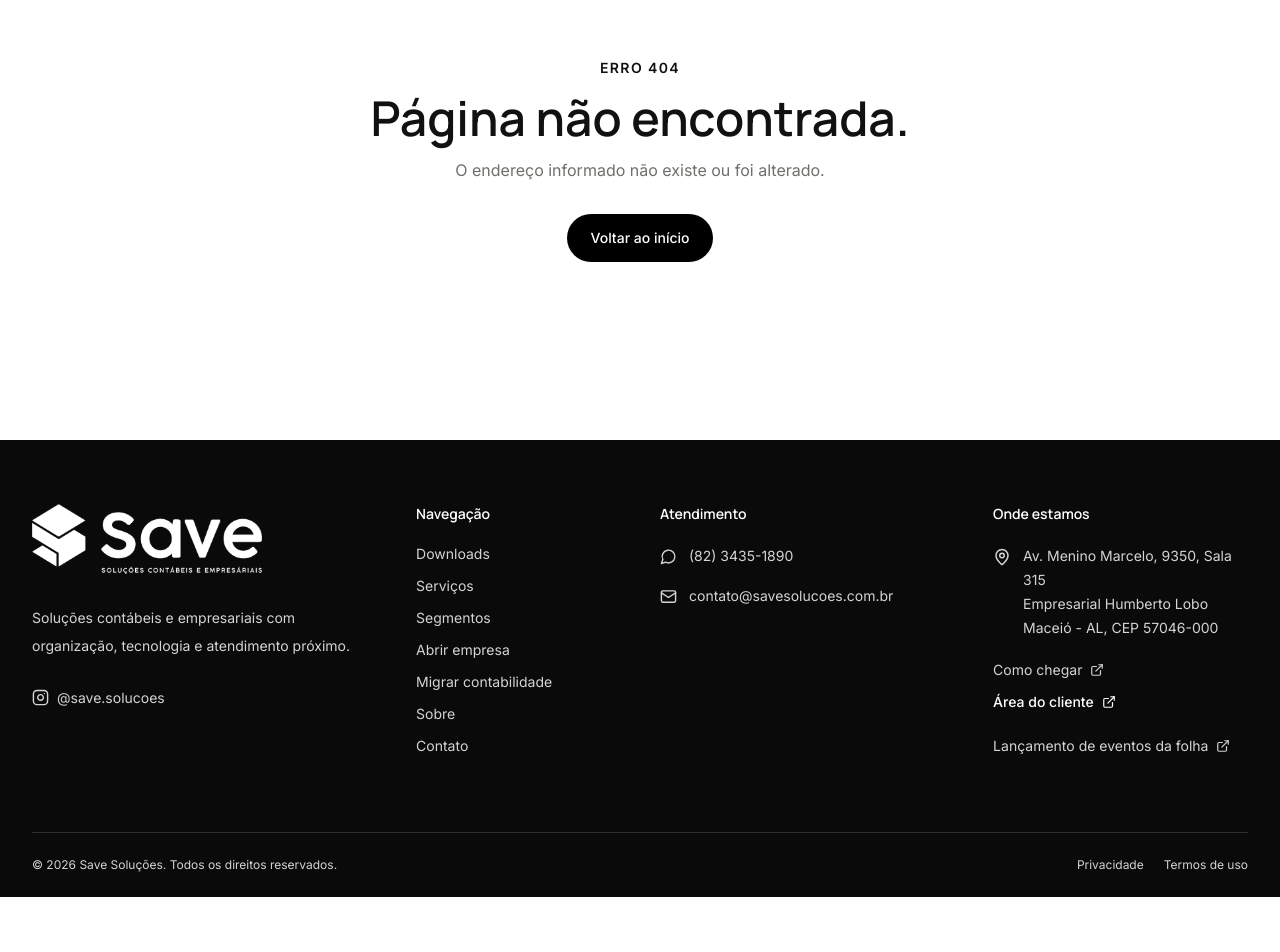
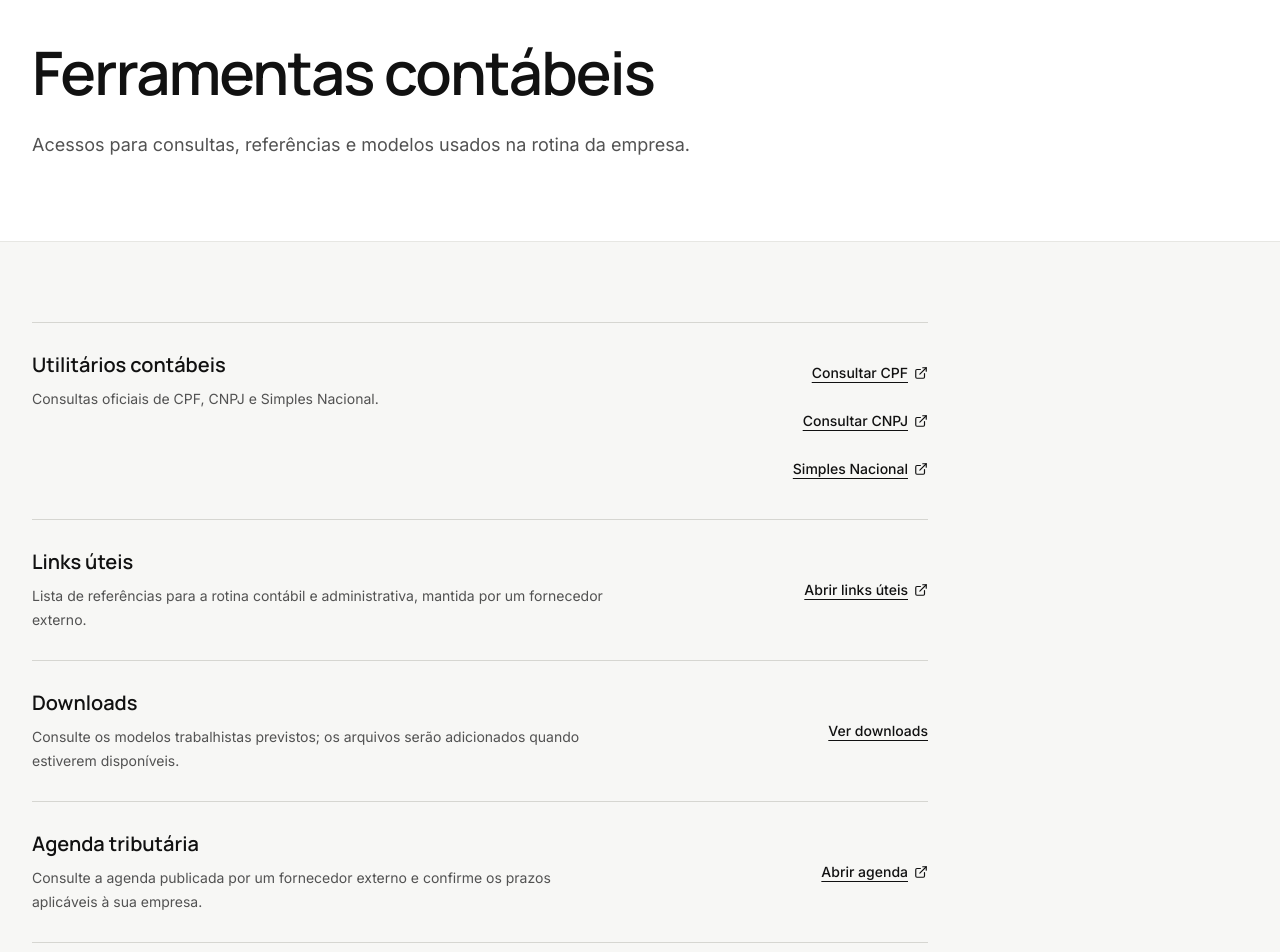
Before and after one commit to caioarchive/savesolucoes, a Next.js app: page /ferramentas in a window 1280 px wide. Before the commit this address had no page. Shown: the part 120-1072 px from the top of the page. Before the commit the page ends 1017 px from the top, so only its background shows below. Built offline with nearby package versions, Linux system fonts and the light colour scheme.

Commit message:
feat: preservar central de ferramentas contabeis

```diff
--- /dev/null
+++ b/app/ferramentas/page.js
@@ -0,0 +1,142 @@
+import Link from "next/link";
+import { ExternalLink } from "lucide-react";
+import Container from "@/components/layout/Container";
+import { makeMetadata } from "@/lib/metadata";
+
+export const metadata = makeMetadata(
+  "Ferramentas contábeis",
+  "Acesse downloads, consultas e referências úteis para a rotina da sua empresa.",
+  "/ferramentas",
+);
+
+const resources = [
+  {
+    title: "Utilitários contábeis",
+    description: "Consultas oficiais de CPF, CNPJ e Simples Nacional.",
+    links: [
+      {
+        label: "Consultar CPF",
+        href: "https://www.gov.br/receitafederal/pt-br/assuntos/orientacao-tributaria/cadastros/cpf",
+      },
+      {
+        label: "Consultar CNPJ",
+        href: "https://solucoes.receita.fazenda.gov.br/servicos/cnpjreva/cnpjreva_solicitacao.asp",
+      },
+      {
+        label: "Simples Nacional",
+        href: "https://www8.receita.fazenda.gov.br/SimplesNacional/",
+      },
+    ],
+  },
+  {
+    title: "Links úteis",
+    description:
+      "Lista de referências para a rotina contábil e administrativa, mantida por um fornecedor externo.",
+    links: [
+      {
+        label: "Abrir links úteis",
+        href: "http://idealsoftwares.com.br/links/links.html",
+      },
+    ],
+  },
+  {
+    title: "Downloads",
+    description:
+      "Consulte os modelos trabalhistas previstos; os arquivos serão adicionados quando estiverem disponíveis.",
+    links: [{ label: "Ver downloads", href: "/downloads" }],
+  },
+  {
+    title: "Agenda tributária",
+    description:
+      "Consulte a agenda publicada por um fornecedor externo e confirme os prazos aplicáveis à sua empresa.",
+    links: [
+      {
+        label: "Abrir agenda",
+        href: "http://www.idealsoftwares.com.br/agendas/index-.php",
+      },
+    ],
+  },
+  {
+    title: "Manual empresarial",
+    description: "Manual em PDF publicado por um fornecedor externo.",
+    links: [
+      {
+        label: "Abrir manual",
+        href: "http://idealsoftwares.com.br/links/manual_empresarial/Manual_empresarial.pdf",
+      },
+    ],
+  },
+  {
+    title: "Tabelas práticas",
+    description:
+      "Tabelas de referência publicadas por um fornecedor externo; confira a data e a fonte antes de usar.",
+    links: [
+      { label: "Abrir tabelas", href: "http://idealsoftwares.com.br/tabelas/" },
+    ],
+  },
+];
+
+export default function FerramentasPage() {
+  return (
+    <>
+      <section className="border-b border-border bg-white pb-16 pt-32 sm:pb-20 lg:pt-40">
+        <Container>
+          <h1 className="max-w-4xl text-balance text-4xl leading-[1.08] tracking-[-0.03em] text-foreground sm:text-5xl lg:text-6xl">
+            Ferramentas contábeis
+          </h1>
+          <p className="mt-6 max-w-2xl text-base leading-7 text-neutral-600 sm:text-lg sm:leading-8">
+            Acessos para consultas, referências e modelos usados na rotina da
+            empresa.
+          </p>
+        </Container>
+      </section>
+      <section
+        className="bg-surface py-14 sm:py-20"
+        aria-label="Recursos contábeis"
+      >
+        <Container>
+          <ul className="max-w-4xl border-t border-border-strong">
+            {resources.map((resource) => (
+              <li
+                key={resource.title}
+                className="grid gap-4 border-b border-border-strong py-7 sm:grid-cols-[1fr_auto] sm:gap-8"
+              >
+                <div>
+                  <h2 className="text-xl text-foreground">{resource.title}</h2>
+                  <p className="mt-2 max-w-xl text-sm leading-6 text-neutral-600">
+                    {resource.description}
+                  </p>
+                </div>
+                <div className="flex flex-wrap items-center gap-x-5 gap-y-1 sm:max-w-60 sm:flex-col sm:items-end sm:justify-center">
+                  {resource.links.map((link) =>
+                    link.href.startsWith("/") ? (
+                      <Link
+                        key={link.href}
+                        href={link.href}
+                        className="inline-flex min-h-11 items-center text-sm font-medium text-foreground underline underline-offset-4 focus-visible:rounded-sm focus-visible:outline-2 focus-visible:outline-offset-4 focus-visible:outline-neutral-950"
+                      >
+                        {link.label}
+                      </Link>
+                    ) : (
+                      <a
+                        key={link.href}
+                        href={link.href}
+                        target="_blank"
+                        rel="noopener noreferrer"
+                        className="inline-flex min-h-11 items-center gap-1.5 text-sm font-medium text-foreground underline underline-offset-4 focus-visible:rounded-sm focus-visible:outline-2 focus-visible:outline-offset-4 focus-visible:outline-neutral-950"
+                      >
+                        {link.label}
+                        <ExternalLink size={14} aria-hidden="true" />
+                        <span className="sr-only">(abre em nova aba)</span>
+                      </a>
+                    ),
+                  )}
+                </div>
+              </li>
+            ))}
+          </ul>
+        </Container>
+      </section>
+    </>
+  );
+}
--- a/app/sitemap.js
+++ b/app/sitemap.js
@@ -11,6 +11,7 @@ export default function sitemap() {
     "/segmentos",
     "/contato",
     "/downloads",
+    "/ferramentas",
     "/politica-de-privacidade",
     "/termos-de-uso",
   ];
--- a/data/navigation.js
+++ b/data/navigation.js
@@ -10,6 +10,7 @@ export const servicesNavigation = [
 
 export const navigation = [
   { label: "Serviços", type: "services" },
+  { label: "Ferramentas", href: "/ferramentas" },
   { label: "Abrir ou migrar", type: "business" },
   { label: "Sobre", href: "/sobre" },
   { label: "Contato", href: "/contato" },
@@ -21,6 +22,7 @@ export const businessNavigation = [
 ];
 
 export const footerNavigation = [
+  { label: "Ferramentas", href: "/ferramentas" },
   { label: "Downloads", href: "/downloads" },
   { label: "Serviços", href: "/servicos" },
   { label: "Segmentos", href: "/segmentos" },
--- a/next.config.mjs
+++ b/next.config.mjs
@@ -4,6 +4,7 @@ const nextConfig = {
   skipTrailingSlashRedirect: true,
   async redirects() {
     const clientLinks = [
+      ["/site/ferramentascontabeis", "/ferramentas"],
       ["/site/downloads", "/downloads"],
       [
         "/site/pagina-adicional/53/lancamento-de-eventos",
```
